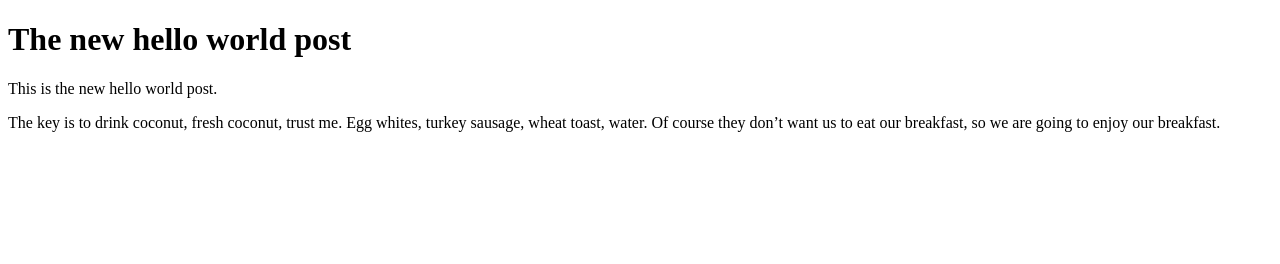
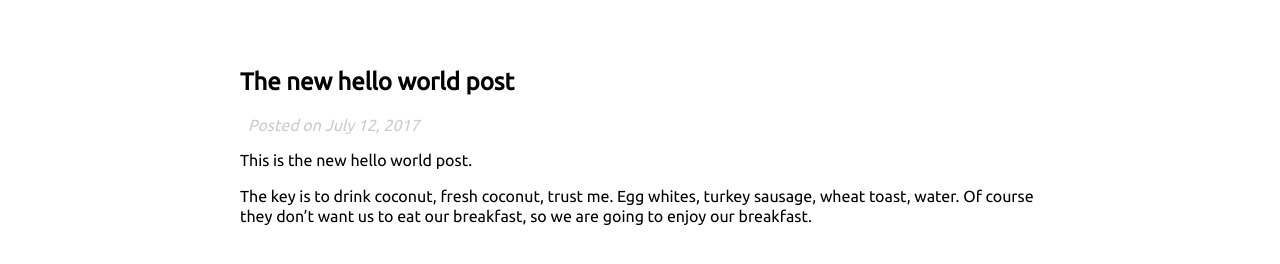
Before and after one commit to MadanBhandari/portfolio, a Gatsby site: page /hello-world in a window 1280 px wide. Built offline with nearby package versions, Linux system fonts and the light colour scheme; Gatsby itself is replaced by a stand-in of ours.

Commit message:
blog post style updated

```diff
--- a/src/components/layout.js
+++ b/src/components/layout.js
@@ -7,6 +7,7 @@ const AppLayout = styled.div`
   position: relative;
   max-width: 800px;
   margin: 0 auto;
+  padding-top: 3em;
 `
 
 const Layout = ({ children }) => (
--- a/src/templates/blog-post.js
+++ b/src/templates/blog-post.js
@@ -1,22 +1,44 @@
-import React from "react";
-import Helmet from "react-helmet";
+import React from 'react'
+import Helmet from 'react-helmet'
+import Layout from '../components/layout'
+import styled from 'styled-components'
+
+const PostWrapper = styled.div`
+  position : relative;
+`
+const PostHeader = styled.div`
+  position : relative;
+  p {
+    padding-left: 0.5em;
+    font-style : italic;
+    color: #ccc;
+  }
+`
+const PostContent = styled.div`
+  position : relative;
+  line-height: 1.25em;
+`
 
 export default function Template({
   data
 }) {
-  const post = data.markdownRemark;
+  const post = data.markdownRemark
   return (
-    <div className="blog-post-container">
+    <Layout>
      <Helmet title={`${post.frontmatter.title} - Madan Bhandari`} />
-      <div className="blog-post">
-        <h1>{post.frontmatter.title}</h1>
-        <div
-          className="blog-post-content"
+      <PostWrapper>
+        <PostHeader>
+          <h2>
+            {post.frontmatter.title}
+          </h2>
+          <p>Posted on {post.frontmatter.date}</p>
+        </PostHeader>
+        <PostContent
           dangerouslySetInnerHTML={{ __html: post.html }}
         />
-      </div>
-    </div>
-  );
+      </PostWrapper>
+    </Layout>
+  )
 }
 
 export const pageQuery = graphql`
@@ -31,4 +53,3 @@ export const pageQuery = graphql`
     }
   }
 `
-;
```
Also changed, not shown: src/pages/blog.js (+4 -4 lines).
